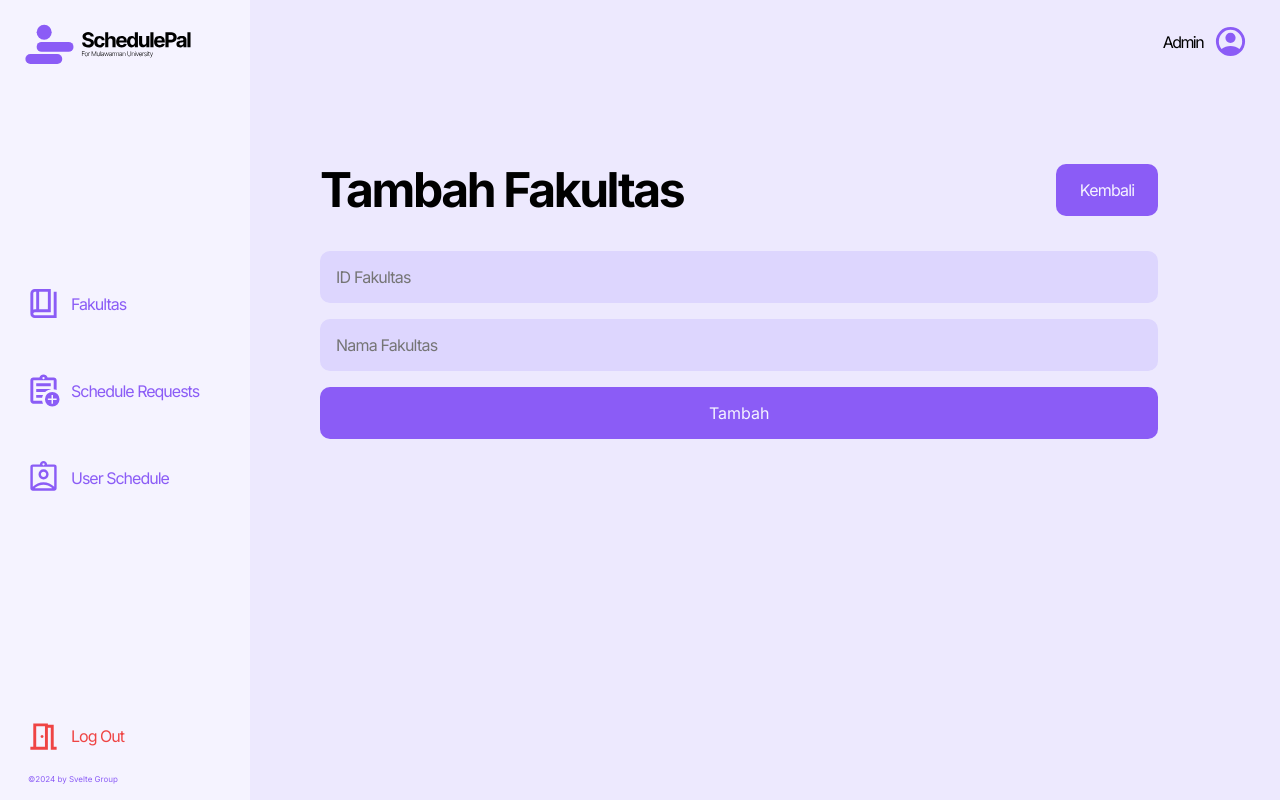
After one commit to zx-zee04/SchedulePal, a PHP site: page /tambah_fakultas.php in a window 1280 px wide. The commit adds this page. Run offline with PHP 8.4, Linux system fonts and the light colour scheme.

Commit message:
tambah ama edit

```diff
--- a/index.php
+++ b/index.php
@@ -11,7 +11,9 @@
         include "templates/sidebar.php";
     ?>
     <div class="content">
-        <h1 class="header">Admin</h1>
+        <div class="header">
+            <h1>Admin</h1>
+        </div>
         <div class="container">
             <div class="card">
                 <svg xmlns="http://www.w3.org/2000/svg" height="35px" viewBox="0 -960 960 960" width="35px" fill="#8B5CF6"><path d="M240-80q-50 0-85-35t-35-85v-560q0-50 35-85t85-35h440v640H240q-17 0-28.5 11.5T200-200q0 17 11.5 28.5T240-160h520v-640h80v720H240Zm120-240h240v-480H360v480Zm-80 0v-480h-40q-17 0-28.5 11.5T200-760v447q10-3 19.5-5t20.5-2h40Zm-80-480v487-487Z"/></svg>
--- /dev/null
+++ b/styles/input.css
@@ -0,0 +1,34 @@
+.form-input {
+  display: flex;
+  flex-direction: column;
+  gap: 1rem;
+}
+.form-input input {
+  padding: 1rem;
+  border-radius: 10px;
+  border: none;
+  background-color: var(--input);
+  font-size: 1rem;
+  color: var(--black);
+  font-weight: 400;
+  letter-spacing: -0.05rem;
+}
+.form-input input:focus {
+  border: 1px solid var(--primary);
+  outline: none;
+  background-color: var(--background-admin);
+}
+.form-input button {
+  padding: 1rem;
+  border-radius: 10px;
+  font-size: 1rem;
+  font-weight: 400;
+  border: none;
+  background-color: var(--primary);
+  color: var(--secondary);
+  transition: 0.15s;
+}
+.form-input button:hover {
+  background-color: var(--primary-hover);
+  transition: 0.15s;
+}
--- a/styles/style.css
+++ b/styles/style.css
@@ -25,16 +25,32 @@ body {
   top: 10rem;
   display: flex;
   flex-direction: column;
-  gap: 1rem;
+  gap: 2rem;
 }
 .header {
+  display: flex;
+  justify-content: space-between;
+  align-items: center;
+}
+.header h1 {
   font-weight: 700;
   font-size: 3rem;
   color: var(--black);
   letter-spacing: -0.15rem;
-  display: flex;
-  justify-content: space-between;
-  align-items: center;
+}
+.header button {
+  background-color: var(--primary);
+  border: none;
+  font-size: 1rem;
+  padding: 1rem 1.5rem;
+  border-radius: 10px;
+  color: var(--secondary);
+  letter-spacing: -0.05rem;
+  transition: 0.15s;
+}
+.header button:hover {
+  background-color: var(--primary-hover);
+  transition: 0.15s;
 }
 nav {
   font-size: 15px;
--- /dev/null
+++ b/tambah_fakultas.php
@@ -0,0 +1,27 @@
+<!DOCTYPE html>
+<html lang="en">
+<head>
+    <meta charset="UTF-8">
+    <meta name="viewport" content="width=device-width, initial-scale=1.0">
+    <link rel="stylesheet" href="styles/input.css">
+    <title>Document</title>
+</head>
+<body>
+    <?php
+    require 'templates/sidebar.php';
+    ?>
+    <div class="content">
+        <div class="header">
+            <h1>Tambah Fakultas</h1>
+            <a href="fakultas.php">
+                <button>Kembali</button>
+            </a>
+        </div>
+        <form action="" method="post" class="form-input">
+            <input type="number" placeholder="ID Fakultas">
+            <input type="text" placeholder="Nama Fakultas">
+            <button>Tambah</button>
+        </form>
+    </div>
+</body>
+</html>
```
Also changed, not shown: edit_fakultas.php (added, +26 -0 lines), fakultas.php (+6 -2 lines).
